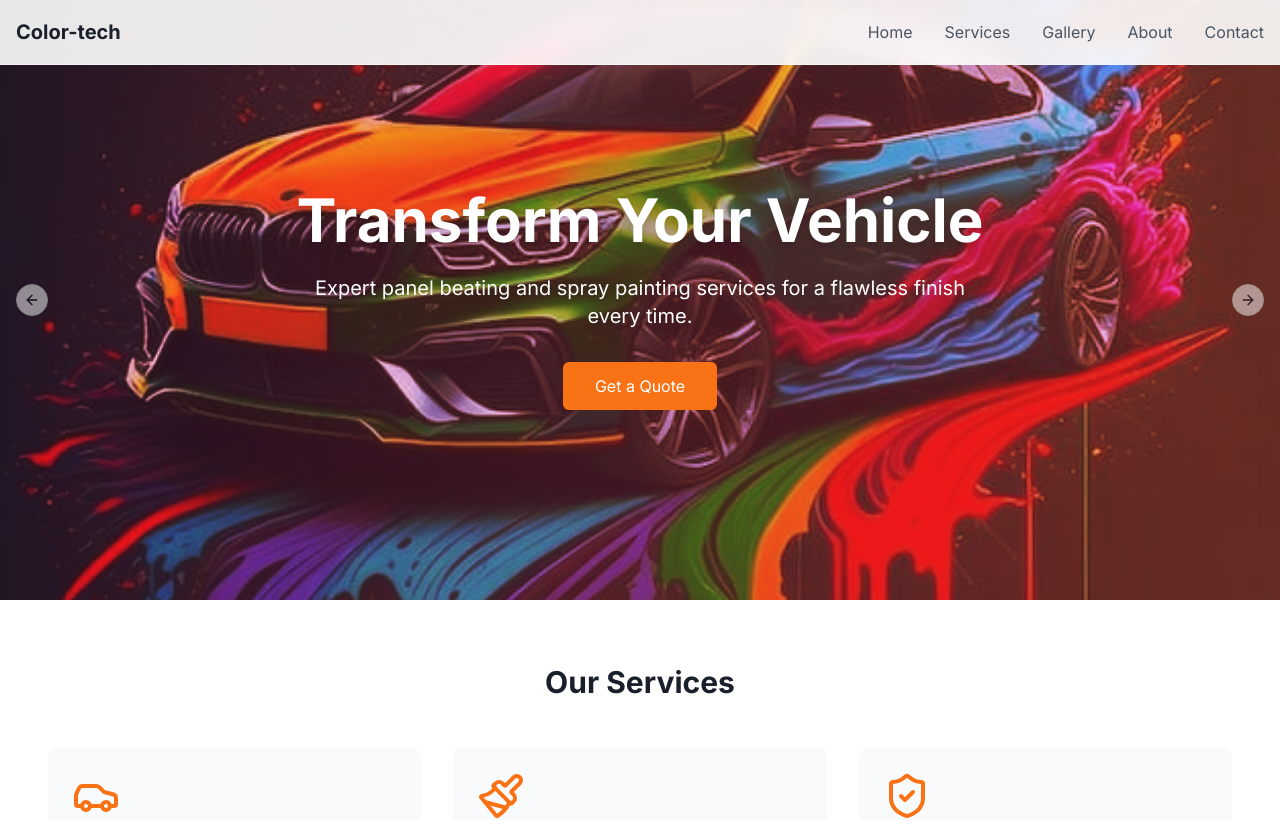
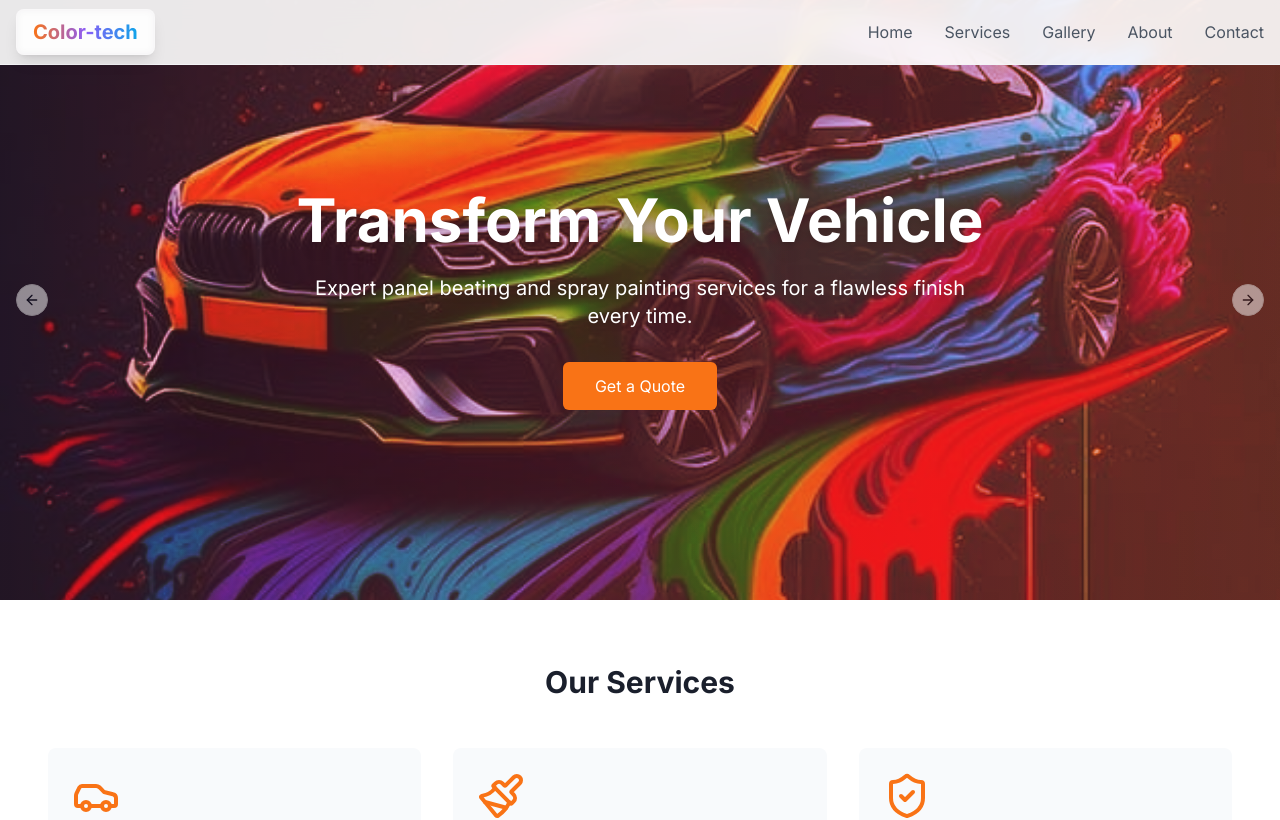
Before and after one commit to baobabstack-code/Color-Tech, a React (Vite) app: page / in a window 1280 px wide. Shown: the top 820 px of the page. Built offline with nearby package versions, Linux system fonts and the light colour scheme.

Commit message:
Improve website header styling
Improve the styling of the website header by adding a cool box around the website name, adding color effects to the letters, and incorporating glassmorphism.

```diff
--- a/src/components/Navigation.tsx
+++ b/src/components/Navigation.tsx
@@ -19,7 +19,11 @@ const Navigation = () => {
       <div className="container mx-auto px-4">
         <div className="flex justify-between items-center h-16">
           <Link to="/" className="flex items-center space-x-2">
-            <span className="text-xl font-bold text-primary">Color-tech</span>
+            <span className="relative px-4 py-2 rounded-lg bg-white/30 backdrop-blur-sm border border-white/20 shadow-lg">
+              <span className="text-xl font-bold bg-gradient-to-r from-[#F97316] via-[#8B5CF6] to-[#0EA5E9] bg-clip-text text-transparent animate-fade-in hover:scale-105 transition-transform duration-200">
+                Color-tech
+              </span>
+            </span>
           </Link>
 
           {/* Desktop Navigation */}
```
